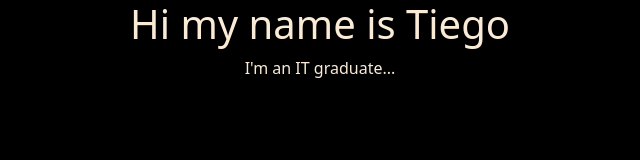
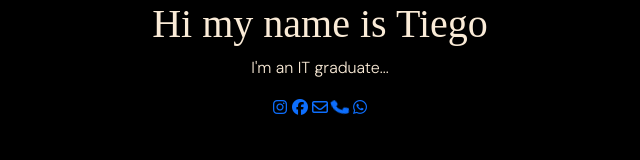
Before and after one commit to Sammie-M/Tiego-Molele, a plain HTML site: page index.html in a window 1280 px wide. Shown: the whole page, without its empty margins (320-960 px from the left). Drawn offline with nearby package versions, Linux system fonts and the light colour scheme.

Commit message:
Added font Awesome.

```diff
--- a/index.html
+++ b/index.html
@@ -5,15 +5,20 @@
   <meta name="viewport" content="width=device-width, initial-scale=1.0">
   <title>Meet Tiego Molele</title>
   <link href="https://cdn.jsdelivr.net/npm/bootstrap@5.3.2/dist/css/bootstrap.min.css" rel="stylesheet" integrity="sha384-T3c6CoIi6uLrA9TneNEoa7RxnatzjcDSCmG1MXxSR1GAsXEV/Dwwykc2MPK8M2HN" crossorigin="anonymous">
-  <script src="https://cdn.jsdelivr.net/npm/bootstrap@5.3.2/dist/js/bootstrap.bundle.min.js" integrity="sha384-C6RzsynM9kWDrMNeT87bh95OGNyZPhcTNXj1NW7RuBCsyN/o0jlpcV8Qyq46cDfL" crossorigin="anonymous"></script>
   <link rel="preconnect" href="https://fonts.googleapis.com">
   <link rel="preconnect" href="https://fonts.gstatic.com" crossorigin>
   <link href="https://fonts.googleapis.com/css2?family=DM+Sans:ital,opsz,wght@0,9..40,200;0,9..40,300;1,9..40,100;1,9..40,200&family=Noto+Serif+JP:wght@200;400;500;700&display=swap" rel="stylesheet">
   <link rel="stylesheet" href="src/styles.css">
-
+  <script src="https://cdn.jsdelivr.net/npm/bootstrap@5.3.2/dist/js/bootstrap.bundle.min.js" integrity="sha384-C6RzsynM9kWDrMNeT87bh95OGNyZPhcTNXj1NW7RuBCsyN/o0jlpcV8Qyq46cDfL" crossorigin="anonymous"></script>
+  <script src="https://kit.fontawesome.com/7ea8ea32c0.js" crossorigin="anonymous"></script>
 </head>
 <body>
   <h1>Hi my name is Tiego</h1>
   <p>I'm an IT graduate...</p>
+  <a href="#"><i class="fa-brands fa-instagram fa-flip"></i></a>
+  <a href="#"><i class="fa-brands fa-facebook fa-beat"></i></a>
+  <a href="#"><i class="fa-regular fa-envelope"></i></a>
+  <a href="#"><i class="fa-solid fa-phone fa-shake"></i></a>
+  <a href="#"><i class="fa-brands fa-whatsapp fa-bounce"></i></a>
 </body>
 </html>
--- a/src/styles.css
+++ b/src/styles.css
@@ -2,7 +2,12 @@
 font-family: 'Noto Serif JP', serif;*/
 
 body{
+  font-family: 'DM Sans', sans-serif;
   background-color: black;
   color: antiquewhite;
   text-align: center;
 }
+
+h1{
+  font-family: 'Noto Serif JP', serif;
+}
```
